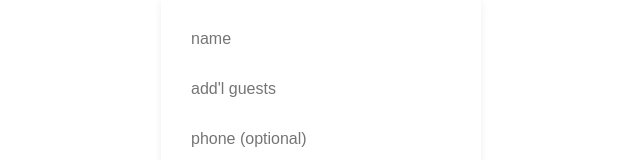
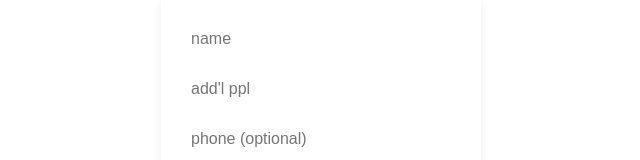
Before and after one commit to 0kiran/loser, a React (Create React App) app: page / in a window 1280 px wide. Shown: the part 322-482 px from the top of the page, without its empty margins (319-959 px from the left). Built offline with nearby package versions, Linux system fonts and the light colour scheme; the HTML template or start-up script is replaced by a standard one.

Commit message:
minor: change guests to ppl

```diff
--- a/src/App.tsx
+++ b/src/App.tsx
@@ -177,7 +177,7 @@ const App: React.FC = () => {
                             type="number"
                             name="guests"
                             min={0}
-                            placeholder="add'l guests"
+                            placeholder="add'l ppl"
                             onChange={handleChange}
                             required
                             style={{
--- a/src/ListPage.tsx
+++ b/src/ListPage.tsx
@@ -60,7 +60,7 @@ const ListPage: React.FC = () => {
                     />
                 </div>
                 <h1 style={{ marginBottom: "24px" }}>Who's Going</h1>
-                <h5 style={{ color: "gray", textAlign: "center" }}>Name, add'l guests</h5>
+                <h5 style={{ color: "gray", textAlign: "center" }}>Name, add'l ppl</h5>
                 {entries && entries.length > 0 ? (
                     <ul>
                         {entries.map((entry, i) => (
@@ -80,7 +80,7 @@ const ListPage: React.FC = () => {
                     <h6 style={{ color: "gray", textAlign: "center" }}>loading...</h6>
                 )}
 
-                <h6 style={{ color: "gray", textAlign: "center" }}>total guests: {entries.reduce((acc, entry) => acc + (1 + parseInt(entry.guests) || 0), 0)}</h6>
+                <h6 style={{ color: "gray", textAlign: "center" }}>total ppl: {entries.reduce((acc, entry) => acc + (1 + parseInt(entry.guests) || 0), 0)}</h6>
 
                 <div className="posttext">
                     <Link
```
